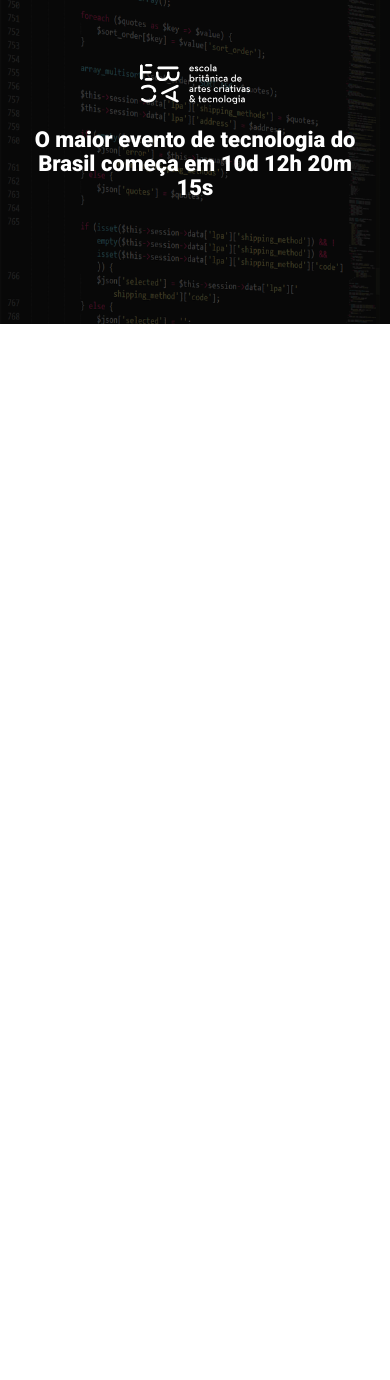
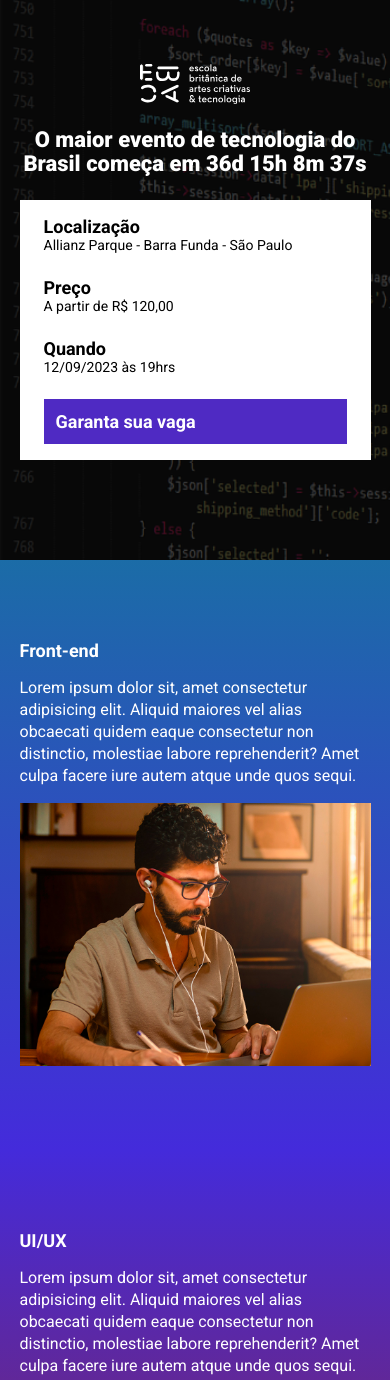
Before and after one commit to DiegoPazzini/ebac_tech_talks, a website built with Parcel: page src/index.html in a window 390 px wide. Shown: the top 1380 px of the page. Before the commit the page ends 844 px from the top, so only its background shows below. Built offline with nearby package versions, Linux system fonts and the light colour scheme.

Commit message:
criando a contagem regressiva

```diff
--- a/package.json
+++ b/package.json
@@ -2,9 +2,9 @@
   "name": "parcel",
   "version": "1.0.0",
   "description": "",
-  "main": "index.js",
   "scripts": {
     "dev": "parcel src/index.html src/styles/main.scss src/scripts/main.js",
+    "build": "parcel build src/index.html",
     "test": "echo \"Error: no test specified\" && exit 1"
   },
   "keywords": [],
--- a/src/index.html
+++ b/src/index.html
@@ -1,23 +1,92 @@
 <!DOCTYPE html>
-<html lang="pt-br">
+<html lang="pt-BR">
 <head>
     <meta charset="UTF-8">
+    <meta http-equiv="X-UA-Compatible" content="IE=edge">
     <meta name="viewport" content="width=device-width, initial-scale=1.0">
     <title>EBAC Tech Talks</title>
+
     <link rel="preconnect" href="https://fonts.googleapis.com">
-<link rel="preconnect" href="https://fonts.gstatic.com" crossorigin>
-<link href="https://fonts.googleapis.com/css2?family=Carter+One&family=Permanent+Marker&family=Roboto:wght@400;700;900&display=swap" rel="stylesheet">    <link rel="stylesheet" href="styles/main.scss">
+    <link rel="preconnect" href="https://fonts.gstatic.com" crossorigin>
+    <link href="https://fonts.googleapis.com/css2?family=Roboto:wght@400;700;900&display=swap" rel="stylesheet">
+    <link rel="stylesheet" href="styles/main.scss">
+    <link rel="stylesheet" href="https://unpkg.com/aos@next/dist/aos.css" />
 </head>
 <body>
     <header class="hero">
         <div class="container">
             <img class="hero__logo" src="./images/ebac_logo.svg" alt="EBAC">
             <p class="hero__text">
-                O maior evento de tecnologia do Brasil começa em 10d 12h 20m 15s
+                O maior evento de tecnologia do Brasil começa em <span id="contador"></span>
             </p>
+            <div class="infos-bar">
+                <ul class="infos-bar__infos">
+                    <li class="infos-bar__infos__item">
+                        <b>Localização</b>
+                        Allianz Parque - Barra Funda - São Paulo
+                    </li>
+                    <li class="infos-bar__infos__item">
+                        <b>Preço</b>
+                        A partir de R$ 120,00
+                    </li>
+                    <li class="infos-bar__infos__item">
+                        <b>Quando</b>
+                        12/09/2023 às 19hrs
+                    </li>
+                </ul>
+                <a href="#" class="button button--primary">
+                    Garanta sua vaga
+                </a>
+            </div>
         </div>
     </header>
 
+    <section class="event event--frontend">
+        <div class="container" data-aos="fade-right">
+            <div class="event__details">
+                <h2 class="event__details__title">Front-end</h2>
+                <p class="event__details__description">
+                    Lorem ipsum dolor sit, amet consectetur adipisicing elit. Aliquid maiores vel alias obcaecati quidem eaque consectetur non distinctio, molestiae labore reprehenderit? Amet culpa facere iure autem atque unde quos sequi.
+                </p>
+            </div>
+            <img class="event__image" src="./images/frontend.png" alt="Front-end">
+        </div>
+    </section>
+    <section class="event event--ui-ux event--image-left">
+        <div class="container" data-aos="fade-left">
+            <div class="event__details">
+                <h2 class="event__details__title">UI/UX</h2>
+                <p class="event__details__description">
+                    Lorem ipsum dolor sit, amet consectetur adipisicing elit. Aliquid maiores vel alias obcaecati quidem eaque consectetur non distinctio, molestiae labore reprehenderit? Amet culpa facere iure autem atque unde quos sequi.
+                </p>
+            </div>
+            <img class="event__image" src="./images/ui-ux.png" alt="UI/UX">
+        </div>
+    </section>
+    <section class="event event--data-science">
+        <div class="container" data-aos="fade-right">
+            <div class="event__details">
+                <h2 class="event__details__title">Data Science</h2>
+                <p class="event__details__description">
+                    Lorem ipsum dolor sit, amet consectetur adipisicing elit. Aliquid maiores vel alias obcaecati quidem eaque consectetur non distinctio, molestiae labore reprehenderit? Amet culpa facere iure autem atque unde quos sequi.
+                </p>
+            </div>
+            <img class="event__image" src="./images/data.png" alt="Data Science">
+        </div>
+    </section>
+    <section class="event event--backend event--image-left">
+        <div class="container" data-aos="fade-left">
+            <div class="event__details">
+                <h2 class="event__details__title">Back-end</h2>
+                <p class="event__details__description">
+                    Lorem ipsum dolor sit, amet consectetur adipisicing elit. Aliquid maiores vel alias obcaecati quidem eaque consectetur non distinctio, molestiae labore reprehenderit? Amet culpa facere iure autem atque unde quos sequi.
+                </p>
+            </div>
+            <img class="event__image" src="./images/backend.png" alt="Back-end">
+        </div>
+    </section>
+
+    <script src="https://unpkg.com/aos@next/dist/aos.js"></script>
     <script src="scripts/main.js"></script>
 </body>
 </html>
--- a/src/scripts/main.js
+++ b/src/scripts/main.js
@@ -0,0 +1,27 @@
+AOS.init();
+
+const dataDoEvento = new Date("Sep 12, 2023 19:00:00");
+const timeStampDoEvento = dataDoEvento.getTime();
+
+const contaAsHoras = setInterval(function() {
+    const agora = new Date();
+    const timeStampAtual = agora.getTime();
+
+    const distanciaAteOEvento = timeStampDoEvento - timeStampAtual;
+
+    const diaEmMs = 1000 * 60 * 60 * 24;
+    const horaEmMs = 1000 * 60 * 60;
+    const minutoEmMs = 1000 * 60;
+
+    const diasAteOEvento = Math.floor(distanciaAteOEvento / diaEmMs);
+    const horasAteOEvento = Math.floor((distanciaAteOEvento % diaEmMs) / horaEmMs);
+    const minutosAteOEvento = Math.floor((distanciaAteOEvento % horaEmMs) / minutoEmMs);
+    const segundosAteOEvento = Math.floor((distanciaAteOEvento % minutoEmMs) / 1000);
+
+    document.getElementById('contador').innerHTML = `${diasAteOEvento}d ${horasAteOEvento}h ${minutosAteOEvento}m ${segundosAteOEvento}s`;
+
+    if (distanciaAteOEvento < 0) {
+        clearInterval(contaAsHoras);
+        document.getElementById('contador').innerHTML = 'Evento expirado';
+    }
+}, 1000);
--- /dev/null
+++ b/src/styles/_event.scss
@@ -0,0 +1,63 @@
+@use 'variables';
+
+.event {
+    padding: 80px 0;
+
+    &--frontend {
+        background-image: linear-gradient(variables.$blue1, variables.$blue2);
+    }
+
+    &--ui-ux {
+        background-image: linear-gradient(variables.$blue2, variables.$pink);
+    }
+
+    &--data-science {
+        background-image: linear-gradient(variables.$pink, variables.$yellow);
+    }
+
+    &--backend {
+        background-image: linear-gradient(variables.$yellow, variables.$pink);
+    }
+
+    &--image-left {
+        .container {
+            flex-direction: row-reverse;
+        }
+    }
+
+    .container {
+        display: flex;
+        gap: 40px;
+    }
+
+    &__image {
+        max-width: 360px;
+    }
+
+    &__details {
+        &__title {
+            font-size: 18px;
+            font-weight: bold;
+            margin-bottom: 16px;
+        }
+
+        &__description {
+            line-height: 22px;
+        }
+    }
+
+    @media (max-width: 640px) {
+        .container {
+            display: block;
+        }
+
+        &__image {
+            width: 100%;
+        }
+
+        &__details {
+            margin-right: 0;
+            margin-bottom: 16px;
+        }
+    }
+}
--- /dev/null
+++ b/src/styles/_variables.scss
@@ -0,0 +1,8 @@
+$textColor: #fff;
+$secondaryTextColor: #000;
+
+$blue1: #1B6CA7;
+$blue2: #442BDB;
+$pink: #89223B;
+$yellow: #9C791D;
+$purple: #4F2AC3;
--- /dev/null
+++ b/src/styles/components/_buttons.scss
@@ -0,0 +1,25 @@
+@use '../variables';
+
+.button {
+    padding: 12px;
+    font-size: 18px;
+    font-weight: bold;
+    text-decoration: none;
+    text-align: center;
+    white-space: nowrap;
+
+    &--primary {
+        color: #fff;
+        background-color: variables.$purple;
+    }
+
+    @media (max-width: 640px) {
+        display: block;
+        width: 100%;
+    }
+
+    @media (max-width: 1024px) {
+        display: flex;
+        align-items: center;
+    }
+}
--- /dev/null
+++ b/src/styles/components/_infos_bar.scss
@@ -0,0 +1,42 @@
+@use '../variables'; // ../ navega até a pasta raiz do projeto
+
+.infos-bar {
+    padding: 16px 24px;
+    background-color: variables.$textColor;
+    display: flex;
+    justify-content: space-between;
+
+    &__infos {
+        display: flex;
+        gap: 40px;
+
+        &__item {
+            font-size: 14px;
+            color: variables.$secondaryTextColor;
+
+            b {
+                color: variables.$secondaryTextColor;
+                font-size: 18px;
+                display: block;
+            }
+        }
+    }
+
+    @media (max-width: 640px) {
+        display: block;
+
+        &__infos {
+            display: block;
+
+            &__item {
+                margin-bottom: 24px;
+            }
+        }
+    }
+
+    @media (max-width: 1024px) {
+        &__infos {
+            gap: 16px;
+        }
+    }
+}
--- a/src/styles/hero.scss
+++ b/src/styles/hero.scss
@@ -1,3 +1,5 @@
+@use 'variables';
+
 .hero {
     padding-top: 64px;
     padding-bottom: 100px;
@@ -16,7 +18,7 @@
         left: 0;
         width: 100%;
         height: 100%;
-        background-color: #000;
+        background-color: variables.$secondaryTextColor;
         content: '';
         opacity: 0.7;
     }
@@ -26,7 +28,6 @@
         margin-bottom: 64px;
         font-size: 40px;
         line-height: 56px;
-        color: #fff;
         font-weight: 800;
         text-align: center;
     }
--- a/src/styles/main.scss
+++ b/src/styles/main.scss
@@ -1,11 +1,16 @@
 @use 'hero';
+@use 'components/infos_bar';
+@use 'components/buttons';
+@use 'event';
+@use 'variables';
 
 * {
   margin: 0;
   padding: 0;
   box-sizing: border-box;
   font-family: Roboto, sans-serif;
-  color: #fff;
+  color: variables.$textColor;
+  list-style: none;
 }
 
 .container {
```
